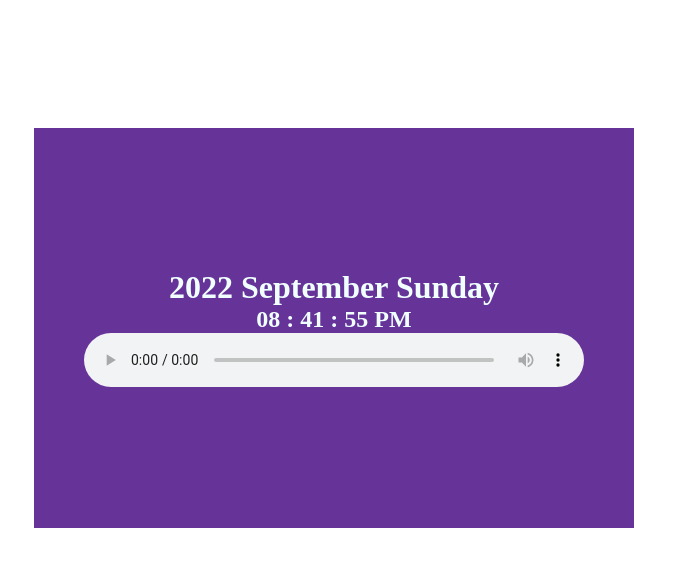
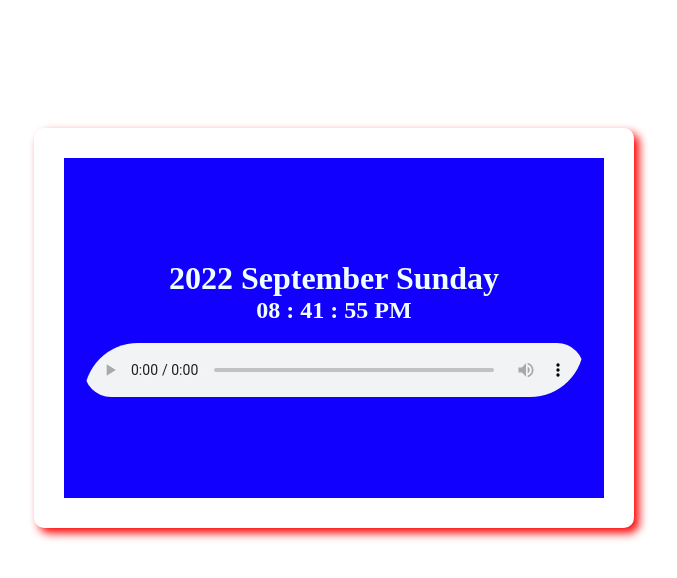
Before and after one commit to egwimcodes/Alarm-Design, a plain HTML site: page index.html in a window 1280 px wide. Shown: the whole page, without its empty margins (306-983 px from the left). Drawn offline with Linux system fonts and the light colour scheme.

Commit message:
background change and audio border radius

```diff
--- a/CSS/style.css
+++ b/CSS/style.css
@@ -5,19 +5,27 @@
 }
 body{
     display: flex;
+    background-image: linear-gradient(to right, rgb(255, 255, 255),rgb(255, 255, 255));
 }
 .contaner{
     width: 600px;
     height: 400px;
-    background-color: rebeccapurple;
+    background-color: rgb(17, 0, 253);
     margin: 10% auto;
     display: flex;
     align-items: center;
     justify-content: center;
     color: azure;
     flex-direction: column;
+    border: 30px solid rgb(255, 255, 255);
+    box-shadow: 5px 5px  10px red;
+    border-radius: 10px;
 }
 audio{
     background: transparent;
     width: 500px;
+    border-radius: 120px 0 120px 0;
+    margin-top: 19px;
+
+
 }
```
